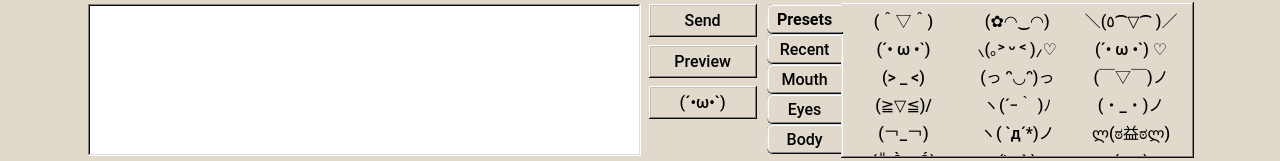
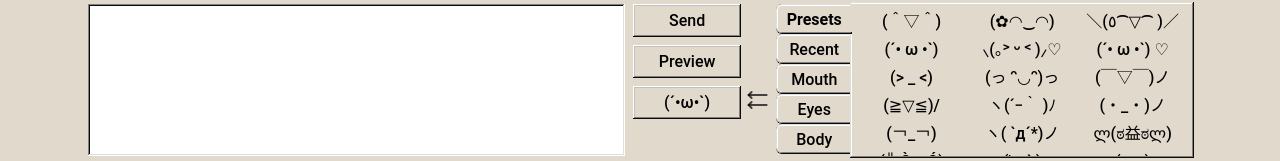
Before and after one commit to eeaah/chat98, a React (Vite) app: page / in a window 1280 px wide. Shown: the part 636-797 px from the top of the page. Built offline with nearby package versions, Linux system fonts and the light colour scheme; no server answers; the database is empty.

Commit message:
Interface changes for kaomoji editor

```diff
--- a/src/components/ChatBox/ChatBox.jsx
+++ b/src/components/ChatBox/ChatBox.jsx
@@ -21,6 +21,7 @@ function ChatBox() {
 			limit(50)
 		);
 		const unsubscribe = onSnapshot(q, (QuerySnapshot) => {
+			console.log(messages);
 			const fetchedMessages = [];
 			QuerySnapshot.forEach((doc) => {
 				const data = doc.data();
--- a/src/components/MessageBox/MessageBox.jsx
+++ b/src/components/MessageBox/MessageBox.jsx
@@ -3,6 +3,7 @@ import { auth, db } from "../../firebase";
 import { addDoc, collection, serverTimestamp } from "firebase/firestore";
 import KaomojiOption from "./KaomojiOption";
 import { kaomojiList } from "./kaomojiList.js";
+import { IconArrowsLeft } from "@tabler/icons-react";
 import styles from "./MessageBox.module.css";
 
 function MessageBox({ userDetails }) {
@@ -97,6 +98,7 @@ function MessageBox({ userDetails }) {
 					{currentKaomoji}
 				</button>
 			</div>
+			<IconArrowsLeft className={styles.arrow} />
 			<div className={`${styles.flex} ${styles.kaomoji_container}`}>
 				<button
 					id={0}
--- a/src/components/MessageBox/MessageBox.module.css
+++ b/src/components/MessageBox/MessageBox.module.css
@@ -106,3 +106,9 @@
 	background: none;
 	color: black;
 }
+
+.arrow {
+	margin-top: 5.5rem;
+	color: rgba(0, 0, 0, 0.7);
+	width: 3rem;
+}
--- a/src/components/MessageBox/kaomojiList.js
+++ b/src/components/MessageBox/kaomojiList.js
@@ -41,14 +41,15 @@ export const kaomojiList = {
 		"U・ᴥ・U",
 		"(=^･ω･^=)",
 		"ต(=ω=)ต",
+		"(っ˘ω˘ς )",
 	],
 	2: [
 		"",
 		"▽",
-		"▽",
 		"‿",
 		"◡",
 		"ᵕ",
+		"ˬ",
 		"ᴗ",
 		"ヮ",
 		"‸",
@@ -56,6 +57,7 @@ export const kaomojiList = {
 		"ｰ",
 		"Д",
 		"︵",
+		"꒳",
 		"ω",
 		"ᴥ",
 		"╭╮",
@@ -87,6 +89,7 @@ export const kaomojiList = {
 		"ꁞ",
 		"ʍ",
 		"ι",
+		"~",
 	],
 	3: [
 		["", ""],
@@ -131,6 +134,8 @@ export const kaomojiList = {
 		["◣", "◢"],
 		["●", "●"],
 		["⇀", "↼"],
+		["ᗜ", "ᗜ"],
+		["˘", "˘"],
 	],
 	4: [
 		["", ""],
@@ -144,15 +149,15 @@ export const kaomojiList = {
 		["(", ")ノ"],
 		["ヽ(", ")ノ"],
 		["ლ(", "ლ)"],
-		["(╬", ")"],
+		["(╬ ", ")"],
 		["┐(", ";)┌"],
 		["┐(", ")┌"],
 		["¯＼(", ")/¯"],
 		["(", ")>⌐■-■"],
-		[")☞", ")☞"],
+		["(☞", ")☞"],
 		["☜(", "☜)"],
 		["¯\\_(", ")_/¯"],
-		["(〜", ")〜"],
+		["(〜 ", ")〜"],
 		["U", "U"],
 		["(=", "=)"],
 		["ต(", ")ต"],
@@ -168,8 +173,9 @@ export const kaomojiList = {
 		["⸜(", ")⸝♡"],
 		["ᕕ(", ")ᕗ"],
 		["ᕙ(", ")ᕗ"],
-		["(҂", ")"],
+		["(҂ ", ")"],
 		["(；", ")"],
-		["(", "!)"],
+		["(", " !)"],
+		["(っ", "ς )"],
 	]
 }
```
